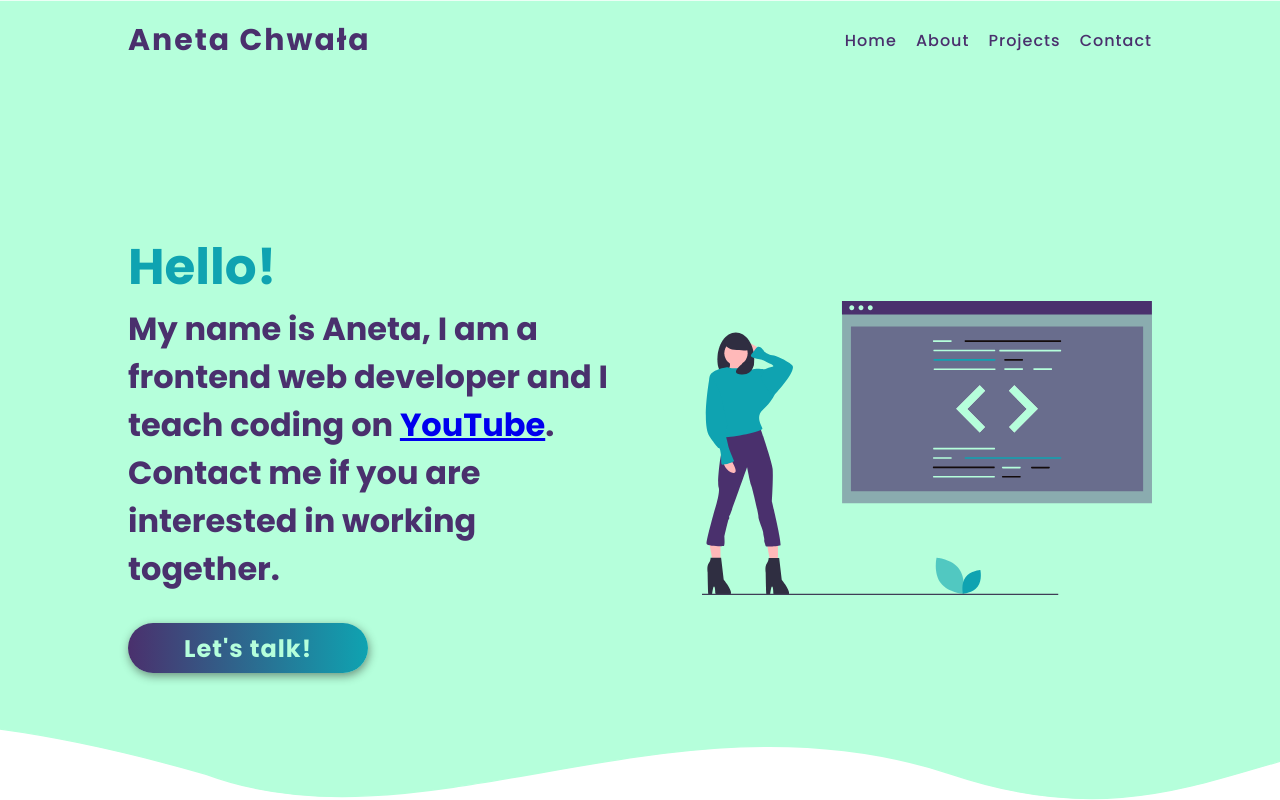
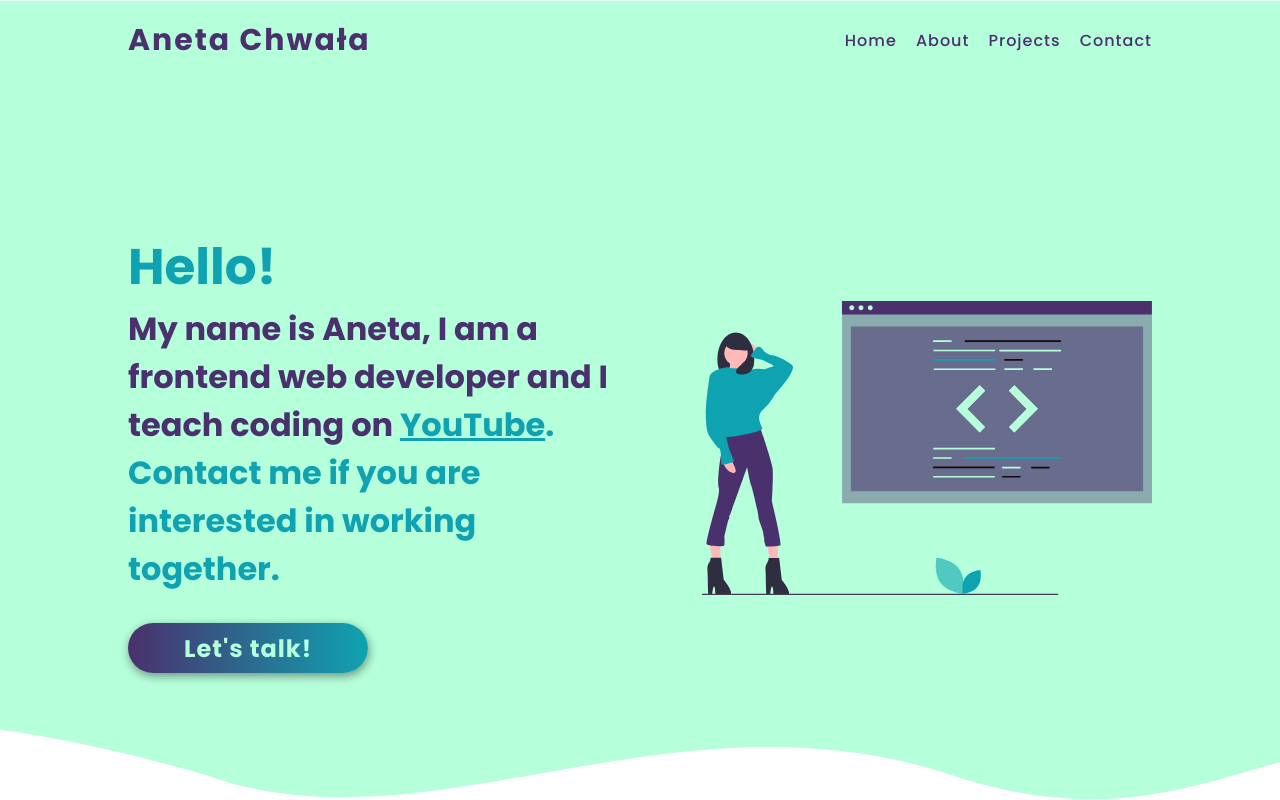
Before and after one commit to anetachwala/portfolio, a plain HTML site: page index.html in a window 1280 px wide. Shown: the top 800 px of the page. Drawn offline with Linux system fonts and the light colour scheme.

Commit message:
Update styles.css

```diff
--- a/styles.css
+++ b/styles.css
@@ -138,6 +138,10 @@ nav {
 .hello-section__h1 {
     max-width: 500px;
     color: #4A306D;
+}
+
+.hello-section__h1 a {
+    color: #0FA3B1;
 }
 
 .hello-section__h1 span{
```
